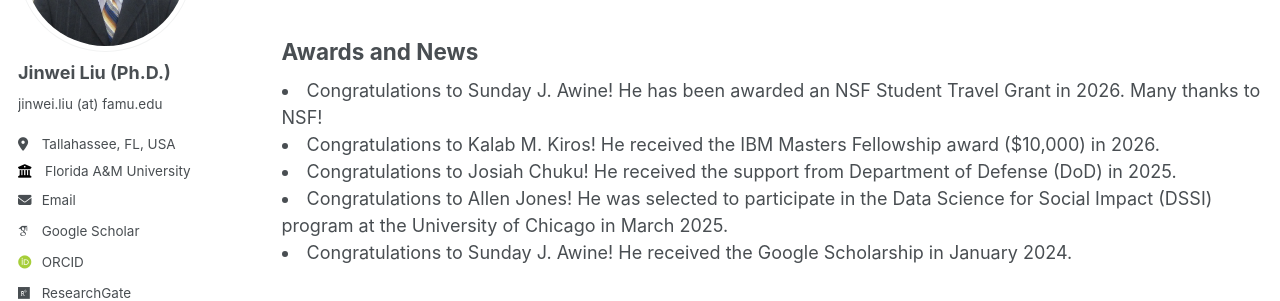
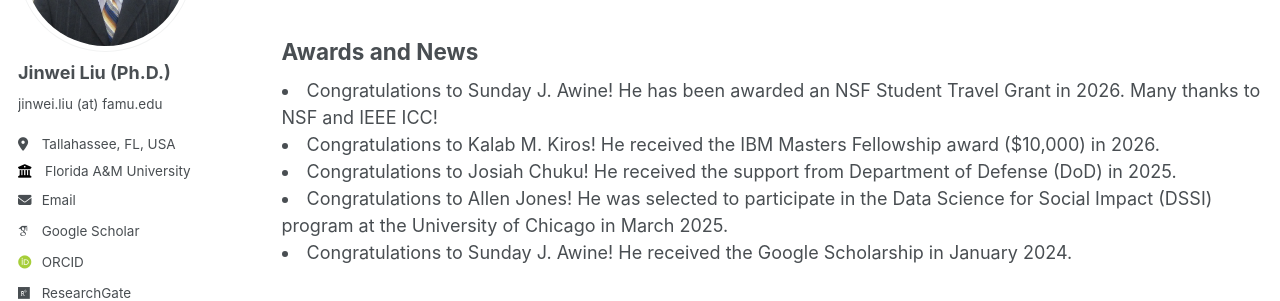
Before and after one commit to jinweiliucu/jinweiliucu.github.io, a Jekyll site: the page built from _pages/people.html, in a window 1280 px wide and 900 px high, scrolled down 1361 px. Shown: the part 227-528 px from the top of the window. Built offline with Jekyll 4.4.1, drawn with Linux system fonts in a browser that asks for light colours; some web fonts are replaced.

Commit message:
Update people.html

```diff
--- a/_pages/people.html
+++ b/_pages/people.html
@@ -106,7 +106,7 @@ author_profile: true
 
 <h2 class="text-left">Awards and News</h2>
 <li>
-Congratulations to Sunday J. Awine! He has been awarded an NSF Student Travel Grant in 2026. Many thanks to NSF!
+Congratulations to Sunday J. Awine! He has been awarded an NSF Student Travel Grant in 2026. Many thanks to NSF and IEEE ICC!
 </li>
 <li>
 Congratulations to Kalab M. Kiros! He received the IBM Masters Fellowship award ($10,000) in 2026.
```
